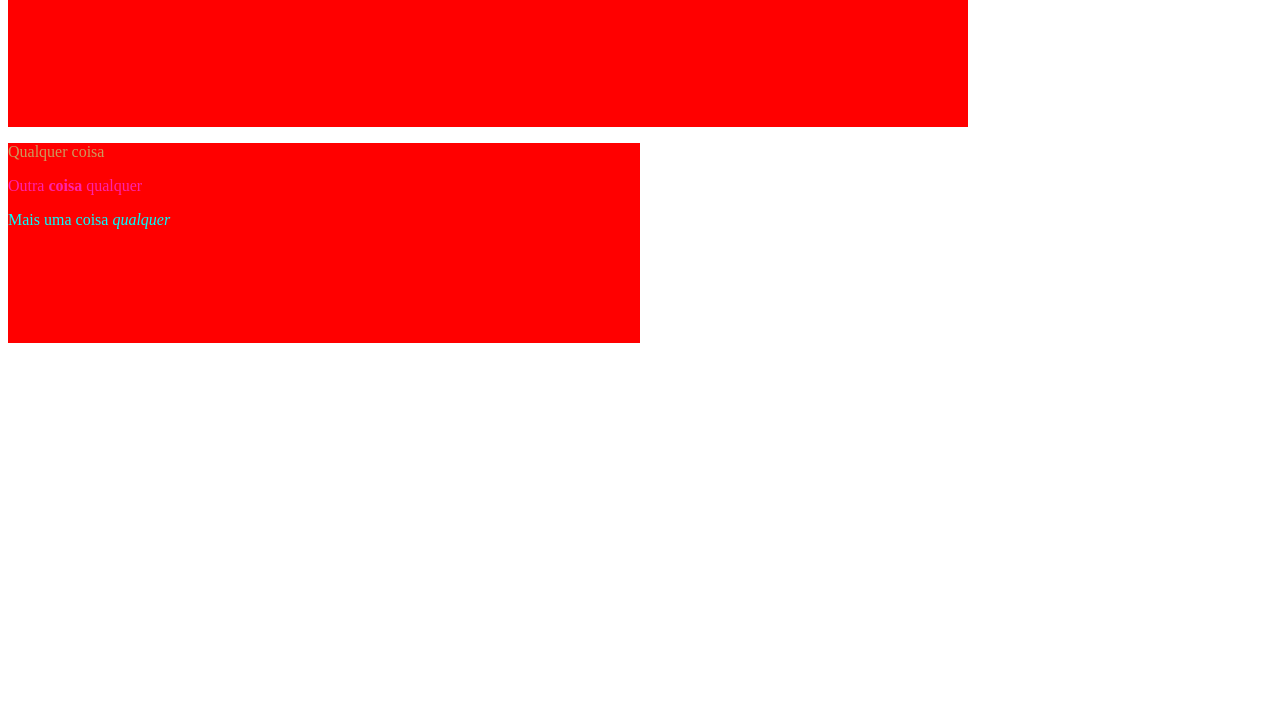
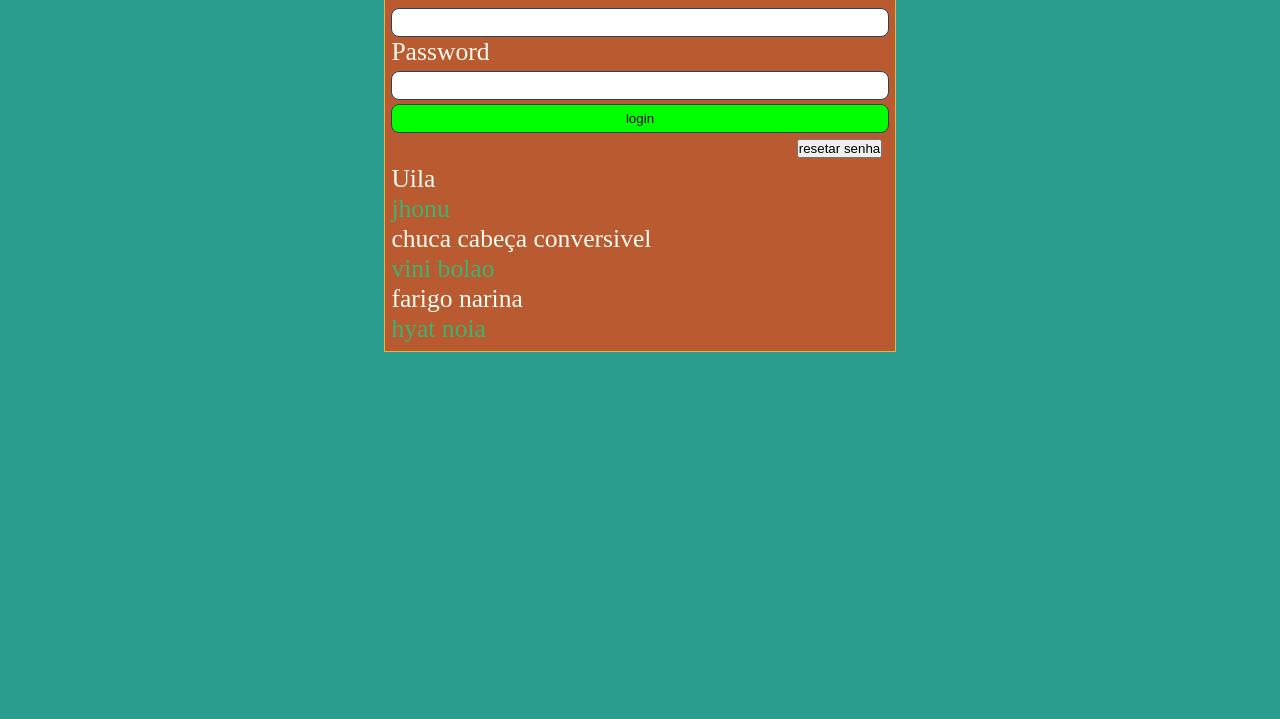
Before and after one commit to victornonoks/projeto_vw, a plain HTML site: page index.html in a window 1280 px wide. Shown: the part 81-800 px from the top of the page. Drawn offline with Linux system fonts and the light colour scheme.

Commit message:
primeira tela de login

```diff
--- a/index.html
+++ b/index.html
@@ -8,32 +8,51 @@
     <link rel="stylesheet" href="./stylesheet/style.css">
     <title>Document</title>
 </head>
-<style>
-    p {
-        color: #a9ff9a99
-    }
-
-    #spanqualquer {
-        color: #f2a
-    }
-
-    .paragrafo {
-        color: aqua
-    }
-</style>
 <header>
     <div class="title">
-        <h1>Project vw</h1>
+        <h1>Project VW</h1>
     </div>
 
 </header>
 
 <body>
-    <div>
-        <p>Qualquer coisa</p>
-        <span id="spanqualquer">Outra <strong>coisa</strong> qualquer</span>
-        <p class="paragrafo">Mais uma coisa <em>qualquer</em></p>
+    <div class="container">
+        <div class="login">
+            <form method="POST">
+                <div>
+                    <label for="email">
+                        Email
+                    </label>
+                    <input type="email" id="email">
+                </div>
 
+                <div>
+                    <label for="password">
+                        Password
+                    </label>
+                    <input type="password" id="password">
+                </div>
+
+                <div>
+                    <input type="submit" value="login">
+                </div>
+            </form>
+
+            <div class="reset-password">
+                <button class="reset-button">resetar senha</button>
+            </div>
+
+            <div>
+                <ul class="list-item">
+                    <li id="li1">Uila</li>
+                    <li id="li2">jhonu</li>
+                    <li id="li3">chuca cabeça conversivel</li>
+                    <li id="li4">vini bolao</li>
+                    <li id="li5">farigo narina</li>
+                    <li id="li6">hyat noia</li>
+                </ul>
+            </div>
+        </div>
     </div>
 </body>
 
--- a/stylesheet/style.css
+++ b/stylesheet/style.css
@@ -1,10 +1,62 @@
-.title {
+span{
+    --charcoal: #264653ff;
+    --persian-green: #2a9d8fff;
+    --gold-metallic: #deb841ff;
+    --sinopia: #ba5a31ff;
+    --ivory: #f5fbefff;
+}
+*{
+    margin: 0;
+    padding: 0;
+    box-sizing: border-box;
+}
+
+header{
+    background-color: #264653ff;
+    width: 100vw;
     display: flex;
     justify-content: center;
-    width: 75vw;
 }
-div {
-    background-color: red;
-    width: 50%;
-    height: 25vh;
+.title {
+    color: #fff;
+    border: 2px solid lime;
 }
+
+ body{
+     background-color: #2a9d8fff;
+     width: 100vw;
+     height: 75vh;
+ }
+ .container{
+    display: flex;
+    justify-content: center;
+    padding: .4rem;
+ }
+ .login{
+     border: 1px solid #deb841ff;
+     background-color: #ba5a31ff;
+     color: #f5fbefff;
+     font-size: 1.6rem;
+     width: 40vw;
+     padding: .4rem;
+ }
+ input{
+     height: 1.8rem;
+     width: 100%;
+     border: 1px solid #264653ff;
+     border-radius: 8px;
+ }
+ input[type="submit"]{
+     background-color: lime;
+ }
+.reset-password{
+  display: flex;
+  justify-content: flex-end;
+  margin: .4rem;
+}
+.list-item li{
+list-style: none;
+}
+.list-item li:nth-child(2n){
+    color: mediumseagreen;
+}
```
